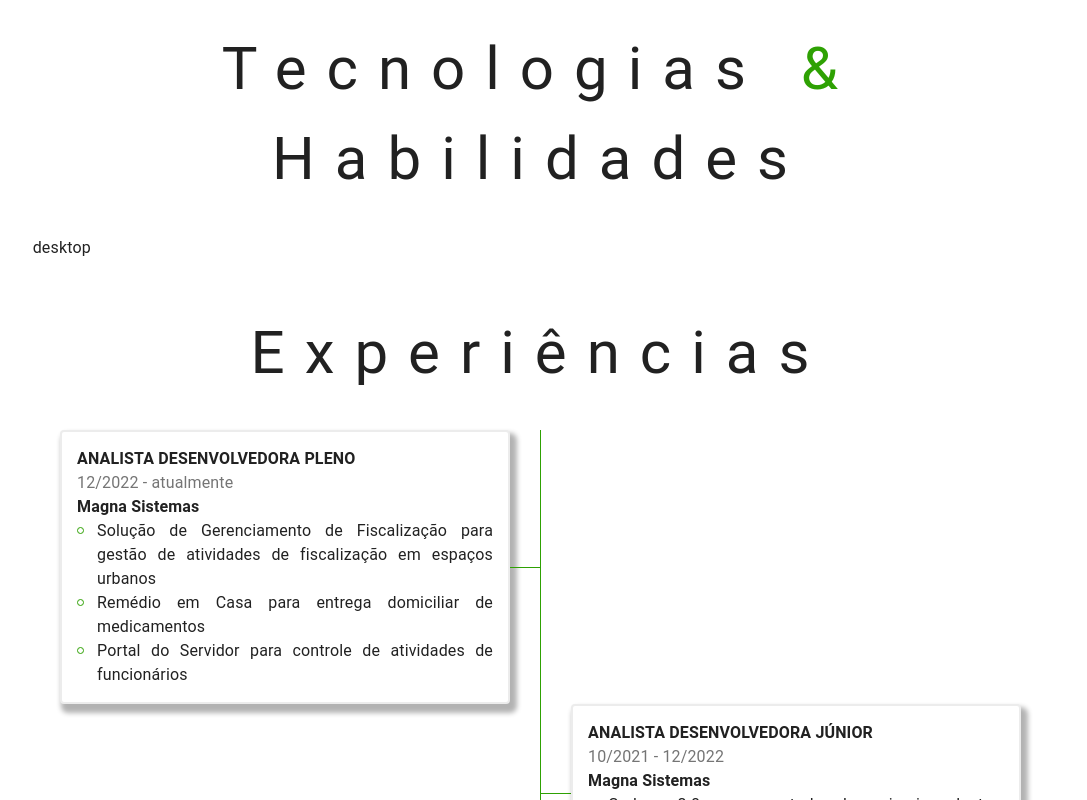
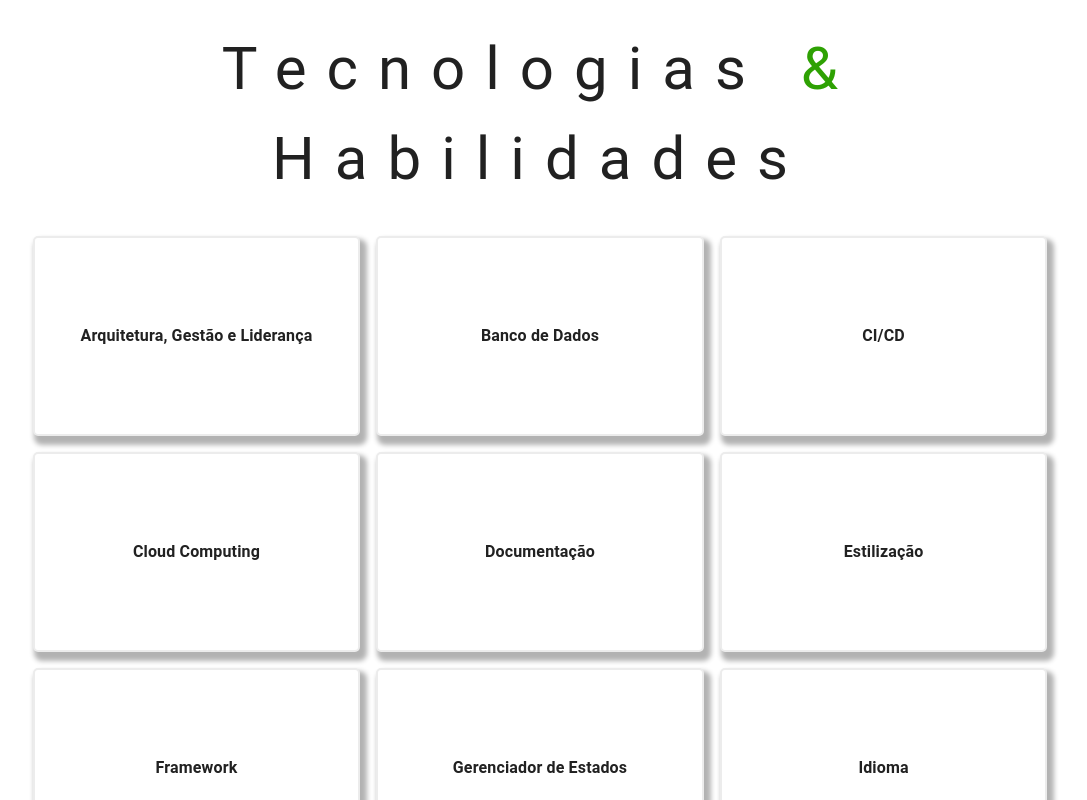
Before and after one commit to AshileySabah/portfolio-final, a React (Vite) app: page / in a window 1280 px wide. Shown: the top 800 px of the page, without its empty margins (100-1187 px from the left). Built offline with nearby package versions, Linux system fonts and the light colour scheme.

Commit message:
feat: habilidades - desktop

```diff
--- a/src/pages/Habilidades/components/Card.tsx
+++ b/src/pages/Habilidades/Desktop/components/Card.tsx
@@ -1,8 +1,8 @@
 import { useMemo } from "react";
-import { habilidadesPorNicho, NichoHabilidadeEnum } from "../data";
+import { habilidadesPorNicho, NichoHabilidadeEnum } from "../../data";
 import { Container, CardFront, CardBackContainer, CardBack } from "./styles";
+import { Typography } from "@mui/material";
 import { isFlippedNicho } from "..";
-import { Typography } from "@mui/material";
 
 interface CardProps {
   nichoHabilidadeEnum: keyof typeof NichoHabilidadeEnum;
--- a/src/pages/Habilidades/Desktop/index.tsx
+++ b/src/pages/Habilidades/Desktop/index.tsx
@@ -1,6 +1,6 @@
 import { Grid } from "@mui/material";
-import { NichoHabilidadeEnum } from "../data";
-import { Card } from "../components/Card";
+import { listNichoHabilidades, NichoHabilidadeEnum } from "../data";
+import { Card } from "./components/Card";
 import { useState } from "react";
 
 export type isFlippedNicho = Record<keyof typeof NichoHabilidadeEnum, boolean>;
@@ -25,10 +25,6 @@ export const HabilidadesDesktop = () => {
     }));
   };
 
-  const listNichoHabilidades = Object.keys(NichoHabilidadeEnum) as Array<
-    keyof typeof NichoHabilidadeEnum
-  >;
-
   return (
     <Grid container spacing={2}>
       {listNichoHabilidades?.map((nichoHabilidadeEnum) => (
--- a/src/pages/Habilidades/data.ts
+++ b/src/pages/Habilidades/data.ts
@@ -59,6 +59,10 @@ export enum NichoHabilidadeEnum {
   ARQUITETURA_GESTAO_E_LIDERANCA = "Arquitetura, Gestão e Liderança",
   CLOUD_COMPUTING = "Cloud Computing",
 }
+
+export const listNichoHabilidades = Object?.keys(
+  NichoHabilidadeEnum,
+)?.sort() as Array<keyof typeof NichoHabilidadeEnum>;
 
 export interface HabilidadePorNicho {
   nicho: NichoHabilidadeEnum;
--- a/src/pages/Habilidades/index.tsx
+++ b/src/pages/Habilidades/index.tsx
@@ -1,12 +1,17 @@
 import { Box, Grid } from "@mui/material";
 import { PageLayout } from "@/components/PageLayout";
 import { HabilidadesDesktop } from "./Desktop";
+import { HabilidadesMobile } from "./Mobile";
 
 export const Habilidades = () => {
   return (
     <PageLayout section="Tecnologias & Habilidades">
-      <Box sx={{ display: { xs: "block", md: "none" } }}>mobile</Box>
-      <Box sx={{ display: { xs: "none", md: "block" } }}>desktop</Box>
+      <Box sx={{ display: { xs: "block", md: "none" } }}>
+        <HabilidadesMobile />
+      </Box>
+      <Box sx={{ display: { xs: "none", md: "block" } }}>
+        <HabilidadesDesktop />
+      </Box>
     </PageLayout>
   );
 };
```
Also changed, not shown: src/pages/Habilidades/Desktop/components/styles.tsx (renamed from src/pages/Habilidades/components/styles.tsx).
